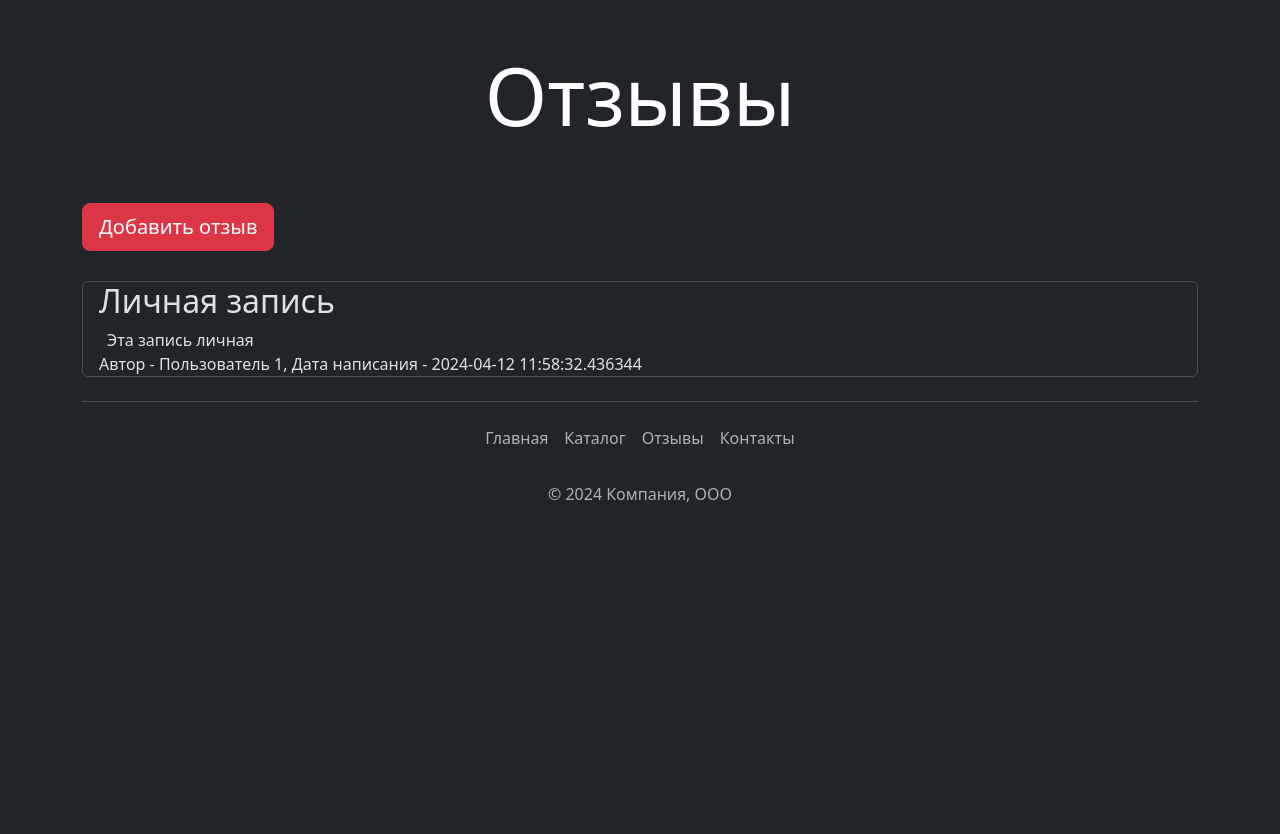
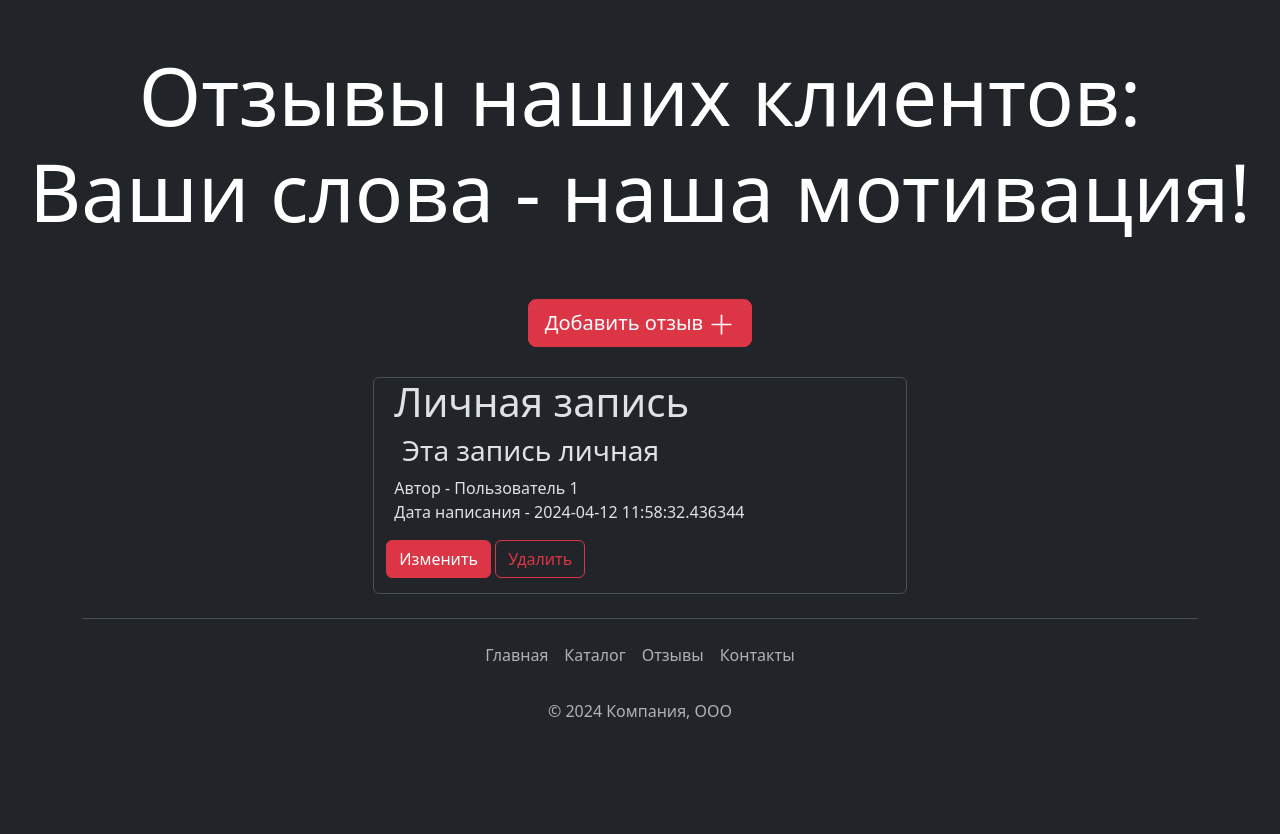
Before and after one commit to 4586245/web, a Flask app: page /comment in a window 1280 px wide. Shown: the part 103-937 px from the top of the page. Run offline with Flask 3, Linux system fonts and the light colour scheme; a user stored in the database is signed in; data comes from the database, SQL or seed files in the repository.

Commit message:
Совершенствование отзывов

```diff
--- a/main.py
+++ b/main.py
@@ -1,10 +1,11 @@
-from flask import Flask, render_template, url_for, request, redirect, flash
+from flask import Flask, render_template, url_for, request, redirect, flash, abort
 from werkzeug.security import generate_password_hash
 from data import db_session
 from data.users import User
 from data.comments import Comments
+from forms.comments import NewsForm
 from forms.user import RegisterForm, LoginForm
-from flask_login import LoginManager, login_user, logout_user, login_required
+from flask_login import LoginManager, login_user, logout_user, login_required, current_user
 
 app = Flask(__name__)
 app.config['SECRET_KEY'] = 'yandexlyceum_secret_key'
@@ -38,6 +39,62 @@ def login():
 def logout():
     logout_user()
     return redirect("/")
+
+
+@app.route('/comments', methods=['GET', 'POST'])
+@login_required
+def add_news():
+    form = NewsForm()
+    if form.validate_on_submit():
+        db_sess = db_session.create_session()
+        comments = Comments()
+        comments.title = form.title.data
+        comments.content = form.content.data
+        current_user.comments.append(comments)
+        db_sess.merge(current_user)
+        db_sess.commit()
+        return redirect('/comment')
+    return render_template('comments.html', form=form)
+
+
+@app.route('/comments/<int:id>', methods=['GET', 'POST'])
+@login_required
+def edit_news(id):
+    form = NewsForm()
+    if request.method == "GET":
+        db_sess = db_session.create_session()
+        comments = db_sess.query(Comments).filter(Comments.id == id, Comments.user == current_user).first()
+        if comments:
+            form.title.data = comments.title
+            form.content.data = comments.content
+        else:
+            abort(404)
+    if form.validate_on_submit():
+        db_sess = db_session.create_session()
+        comments = db_sess.query(Comments).filter(Comments.id == id, Comments.user == current_user).first()
+        if comments:
+            comments.title = form.title.data
+            comments.content = form.content.data
+            db_sess.commit()
+            return redirect('/comment')
+        else:
+            abort(404)
+    return render_template('comments.html',
+                           form=form)
+
+
+@app.route('/comments_delete/<int:id>', methods=['GET', 'POST'])
+@login_required
+def news_delete(id):
+    db_sess = db_session.create_session()
+    comments = db_sess.query(Comments).filter(Comments.id == id,
+                                              Comments.user == current_user).first()
+    if comments:
+        db_sess.delete(comments)
+        db_sess.commit()
+    else:
+        abort(404)
+    return redirect('/comment')
 
 
 def main():
@@ -113,4 +170,3 @@ def register():
 
 if __name__ == "__main__":
     main()
-    # app.run(debug=True)
--- a/templates/comment.html
+++ b/templates/comment.html
@@ -5,21 +5,35 @@
 {% endblock %}
 
 {% block body %}
-<div class="container">
-<h1 class="display-1 text-body-emphasis text-center" style="margin-top:150px; margin-bottom:60px;">Отзывы</h1>
+<h1 class="display-1 text-body-emphasis text-center" style="margin-top:150px; margin-bottom:60px;">Отзывы наших клиентов:<br>Ваши слова - наша мотивация!</h1>
 {% if current_user.is_authenticated %}
-  <a style="margin-bottom:30px;" href="news" class="btn btn-lg btn-danger">Добавить отзыв</a>
+<div class="container text-center">
+  <a style="margin-bottom:30px;" href="comments" class="btn btn-lg btn-danger">Добавить отзыв
+  <svg xmlns="http://www.w3.org/2000/svg" width="27" height="27" fill="currentColor" class="bi bi-plus-lg" viewBox="0 0 16 16">
+    <path fill-rule="evenodd" d="M8 2a.5.5 0 0 1 .5.5v5h5a.5.5 0 0 1 0 1h-5v5a.5.5 0 0 1-1 0v-5h-5a.5.5 0 0 1 0-1h5v-5A.5.5 0 0 1 8 2"/>
+  </svg>
+  </a>
+</div>
 {% endif %}
 {% for item in comments%}
-<div class="col-md border rounded">
-    <h2 class="px-3">{{item.title}}</h2>
-    <div class="px-4">
-        {{item.content}}
+<div style="margin-bottom:20px;" class="col-5 border rounded container">
+  <h1 class="fw-normal px-2">{{item.title}}</h1>
+  <div class="px-3">
+    <h3 class="fw-light">{{item.content}}</h3>
+  </div>
+  <div class="px-2">
+    <p>Автор - {{item.user.name}}<br>Дата написания - {{item.created_date}}</p>
+  </div>
+  {% if current_user.is_authenticated and current_user == item.user %}
+    <div style="margin-bottom:15px;">
+        <a href="/comments/{{ item.id }}" class="btn btn-danger">
+            Изменить
+        </a>
+        <a href="/comments_delete/{{ item.id }}" class="btn btn-outline-danger">
+            Удалить
+        </a>
     </div>
-    <div class="px-3">
-        Автор - {{item.user.name}},  Дата написания - {{item.created_date}}
-    </div>
-</div>
+{% endif %}
 </div>
 {% endfor %}
 {% endblock %}
--- a/templates/index.html
+++ b/templates/index.html
@@ -27,7 +27,7 @@
     </h1>
   <div class="row">
       <div class="col-lg-4" align="center">
-        <svg class="bd-placeholder-img rounded-circle" width="190" height="190" xmlns="http://www.w3.org/2000/svg" role="img" aria-label="Placeholder" preserveAspectRatio="xMidYMid slice" focusable="false"><rect width="100%" height="100%" fill="var(--bs-secondary-color)"></rect>
+        <svg class="bd-placeholder-img rounded-circle" width="230" height="230" xmlns="http://www.w3.org/2000/svg" role="img" aria-label="Placeholder" preserveAspectRatio="xMidYMid slice" focusable="false"><rect width="100%" height="100%" fill="var(--bs-secondary-color)"></rect>
         <image x="0" y="0" width="160%" xlink:href="static/img/img_1.png" />
         </svg>
         <h2 class="fw-normal">Хребет Тукурингра</h2>
@@ -35,7 +35,7 @@
         <p><a class="btn btn-secondary" href="/card_tuc">Посмотреть детали »</a></p>
       </div><!-- /.col-lg-4 -->
       <div class="col-lg-4" align="center">
-        <svg class="bd-placeholder-img rounded-circle" width="190" height="190" xmlns="http://www.w3.org/2000/svg" role="img" aria-label="Placeholder" preserveAspectRatio="xMidYMid slice" focusable="false"><rect width="100%" height="100%" fill="var(--bs-secondary-color)"></rect>
+        <svg class="bd-placeholder-img rounded-circle" width="230" height="230" xmlns="http://www.w3.org/2000/svg" role="img" aria-label="Placeholder" preserveAspectRatio="xMidYMid slice" focusable="false"><rect width="100%" height="100%" fill="var(--bs-secondary-color)"></rect>
          <image x="0" y="0" width="150%" xlink:href="static/img/img_3.jpg" />
         </svg>
         <h2 class="fw-normal">Шамбала "Пинежье"</h2>
@@ -43,7 +43,7 @@
         <p><a class="btn btn-danger" href="/card_shambola">Посмотреть детали »</a></p>
       </div><!-- /.col-lg-4 -->
       <div class="col-lg-4" align="center">
-        <svg class="bd-placeholder-img rounded-circle" width="190" height="190" xmlns="http://www.w3.org/2000/svg" role="img" aria-label="Placeholder" preserveAspectRatio="xMidYMid slice" focusable="false"><rect width="100%" height="100%" fill="var(--bs-secondary-color)"></rect>
+        <svg class="bd-placeholder-img rounded-circle" width="230" height="230" xmlns="http://www.w3.org/2000/svg" role="img" aria-label="Placeholder" preserveAspectRatio="xMidYMid slice" focusable="false"><rect width="100%" height="100%" fill="var(--bs-secondary-color)"></rect>
           <image x="0" y="0" width="150%" xlink:href="static/img/img_2.jpg" />
         </svg>
         <h2 class="fw-normal">Михайловские столбы</h2>
```
Also changed, not shown: forms/comments.py (added, +9 -0 lines).
